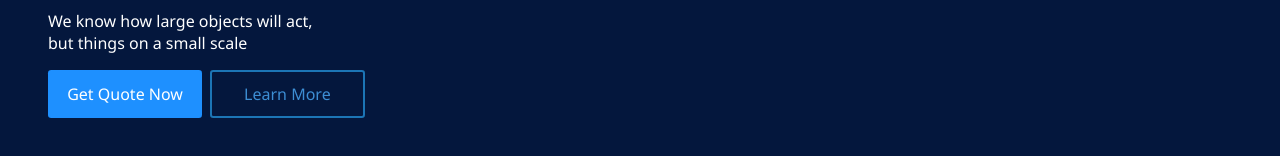
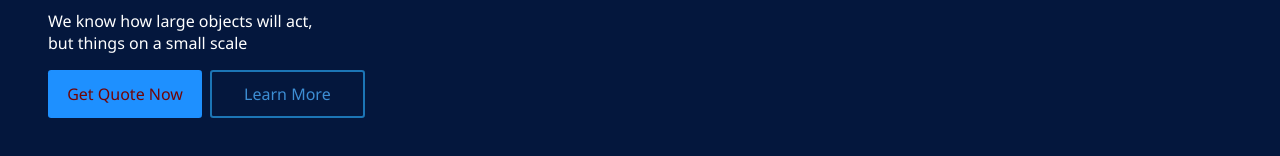
Before and after one commit to nijushrivastav/padholikho, a plain HTML site: page index.html in a window 1280 px wide. Shown: the part 424-580 px from the top of the page. Drawn offline with Linux system fonts and the light colour scheme.

Commit message:
change in style

```diff
--- a/style.css
+++ b/style.css
@@ -44,7 +44,7 @@ body {
   }
   .parent{
     background: #1e90ff;
-    color: white;
+    color: rgb(113, 5, 5);
     padding: 0.8rem 1.2rem;
     font-weight: 500;
     text-decoration: none;
```
